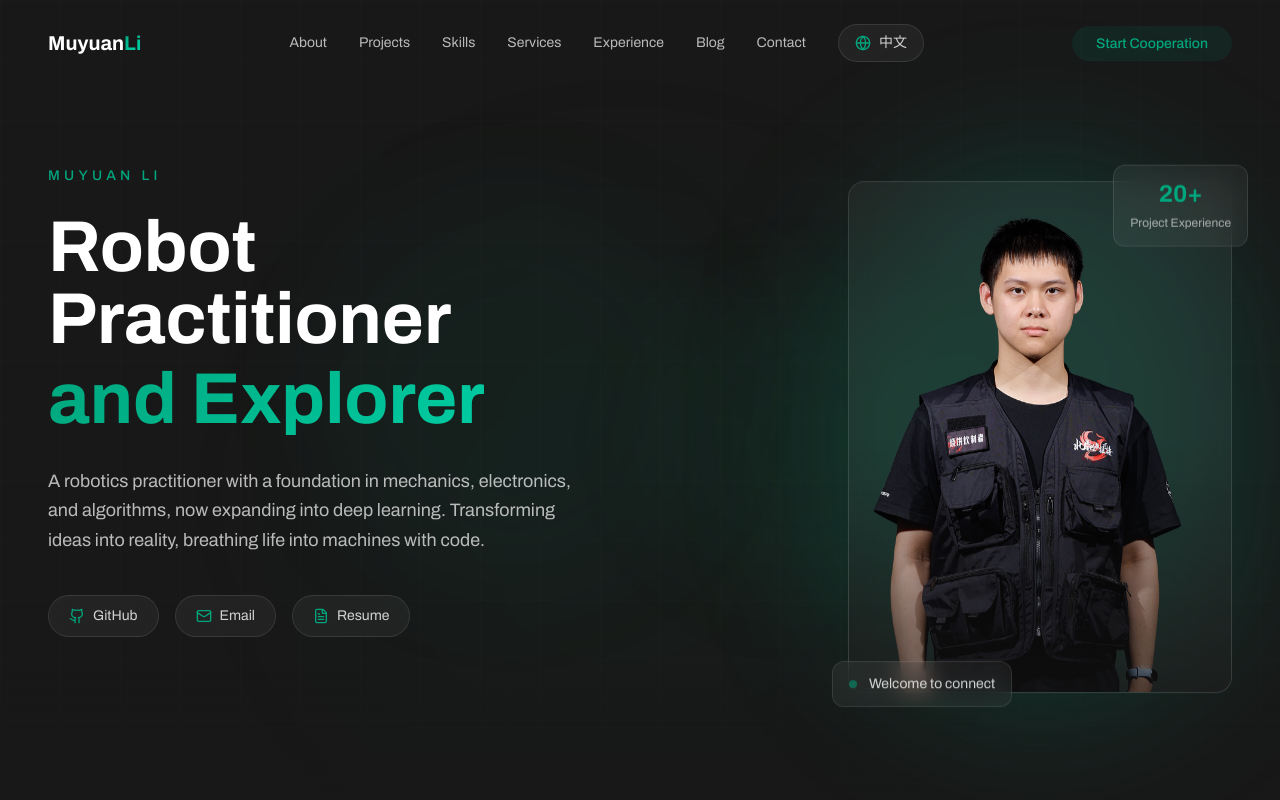
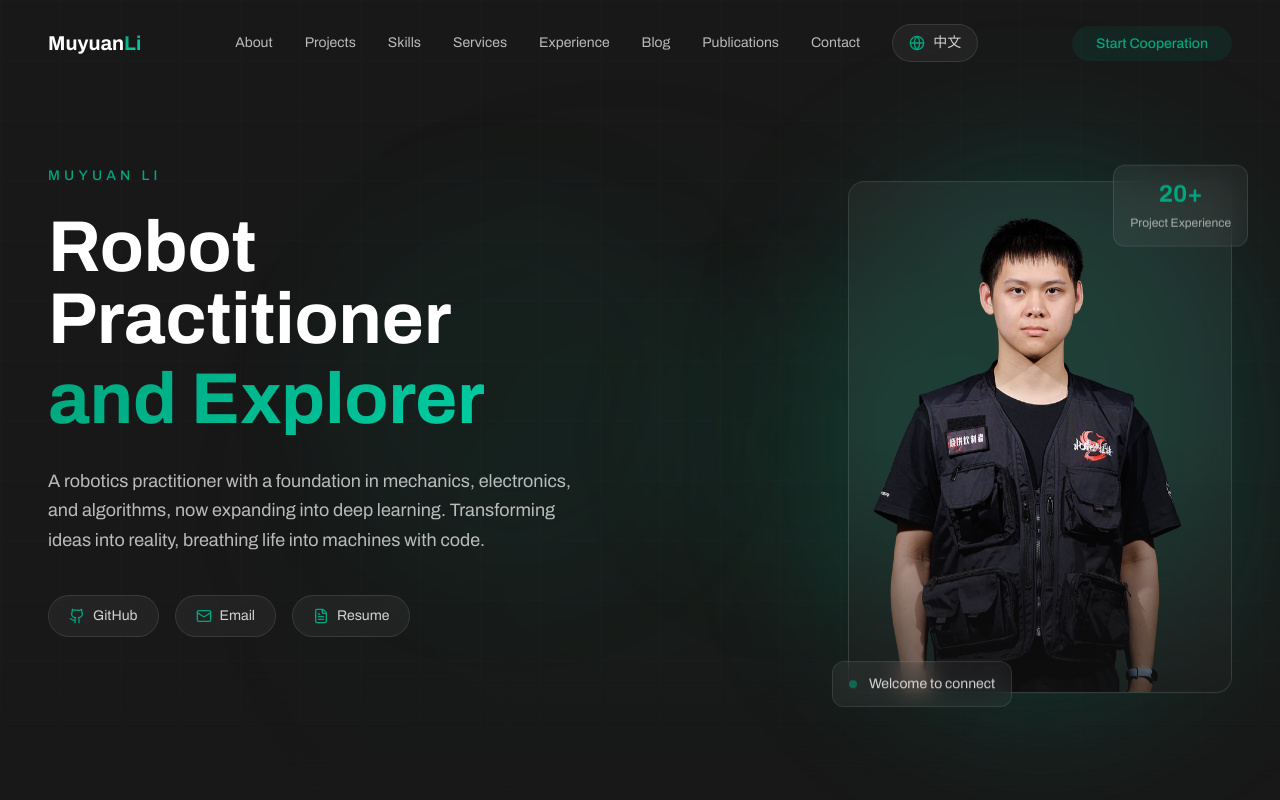
Before and after one commit to cmyhj/project-portfolio, a React (Vite) app: page / in a window 1280 px wide. Shown: the top 800 px of the page. Built offline with nearby package versions, Linux system fonts and the light colour scheme.

Commit message:
feat(Papers): 接入 App、导航栏与双语翻译

```diff
--- a/src/App.tsx
+++ b/src/App.tsx
@@ -9,6 +9,7 @@ import Skills from '@/sections/Skills';
 import Services from '@/sections/Services';
 import Experience from '@/sections/Experience';
 import Blog from '@/sections/Blog';
+import Papers from '@/sections/Papers';
 import Contact from '@/sections/Contact';
 import Footer from '@/sections/Footer';
 import './App.css';
@@ -52,6 +53,7 @@ function App() {
           <About />
           <Projects />
           <Blog />
+          <Papers />
           <Skills />
           <Services />
           <Experience />
--- a/src/context/LanguageContext.tsx
+++ b/src/context/LanguageContext.tsx
@@ -21,6 +21,7 @@ const translations = {
     services: '服务',
     experience: '经历',
     blog: '博客',
+    papers: '论文',
     contact: '联系',
     startCooperation: '开始合作',
 
@@ -74,6 +75,7 @@ const translations = {
     services: 'Services',
     experience: 'Experience',
     blog: 'Blog',
+    papers: 'Publications',
     contact: 'Contact',
     startCooperation: 'Start Cooperation',
 
--- a/src/sections/Navigation.tsx
+++ b/src/sections/Navigation.tsx
@@ -23,6 +23,7 @@ const Navigation = () => {
     { label: t('services'), href: '#services' },
     { label: t('experience'), href: '#experience' },
     { label: t('blog'), href: '#blog' },
+    { label: t('papers'), href: '#papers' },
     { label: t('contact'), href: '#contact' },
   ];
 
```
